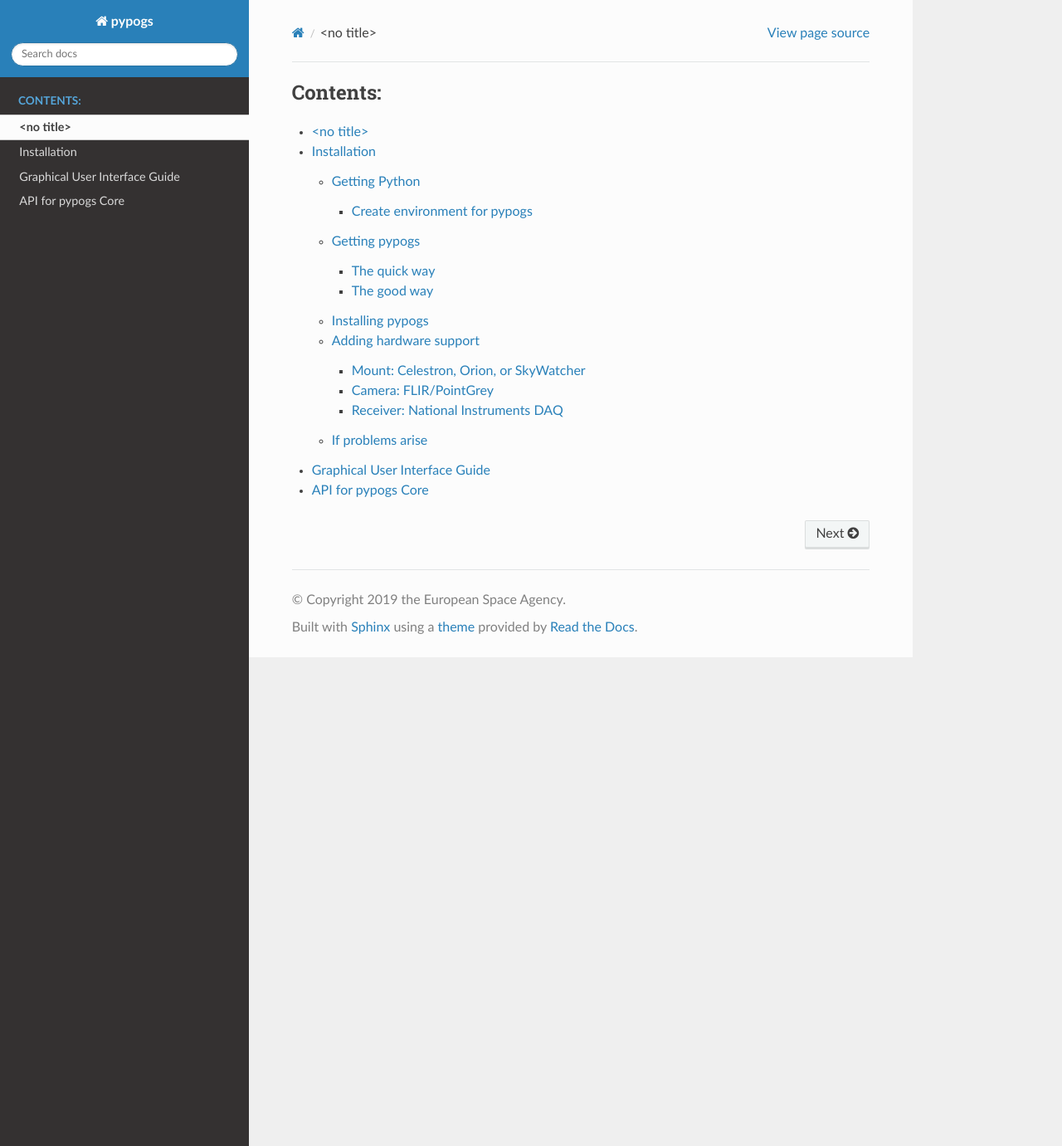
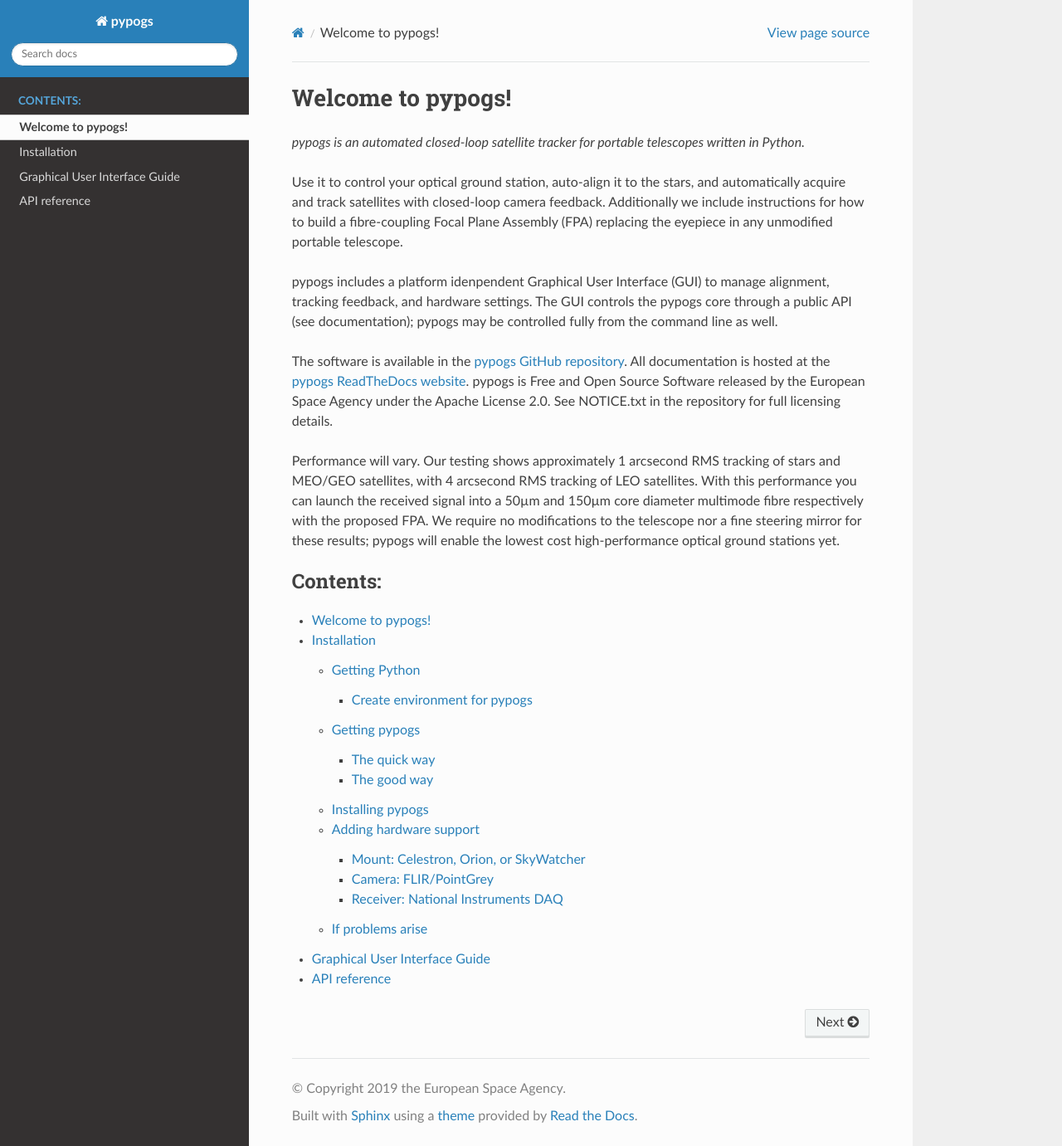
Before and after one commit to esa/pypogs, a Sphinx documentation site: the page built from docs/index.rst, in a window 1280 px wide and 1381 px high. Shown: the whole window at 83% size. Built offline with Sphinx 7.4.7 and the Read the Docs theme 2.0.0, drawn with Linux system fonts in a browser that asks for light colours.

Commit message:
Update docs

```diff
--- /dev/null
+++ b/README.rst
@@ -0,0 +1,25 @@
+Welcome to pypogs!
+==================
+
+*pypogs is an automated closed-loop satellite tracker for portable telescopes written in Python.*
+
+Use it to control your optical ground station, auto-align it to the stars, and automatically acquire
+and track satellites with closed-loop camera feedback. Additionally we include instructions for how
+to build a fibre-coupling Focal Plane Assembly (FPA) replacing the eyepiece in any unmodified
+portable telescope.
+
+pypogs includes a platform idenpendent Graphical User Interface (GUI) to manage alignment, tracking
+feedback, and hardware settings. The GUI controls the pypogs core through a public API (see
+documentation); pypogs may be controlled fully from the command line as well.
+
+The software is available in the `pypogs GitHub repository <https://github.com/esa/pypogs>`_.
+All documentation is hosted at the
+`pypogs ReadTheDocs website <https://pypogs.readthedocs.io/en/latest/>`_. pypogs is Free and Open
+Source Software released by the European Space Agency under the Apache License 2.0. See NOTICE.txt
+in the repository for full licensing details.
+
+Performance will vary. Our testing shows approximately 1 arcsecond RMS tracking of stars and
+MEO/GEO satellites, with 4 arcsecond RMS tracking of LEO satellites. With this performance you
+can launch the received signal into a 50µm and 150µm core diameter multimode fibre respectively with
+the proposed FPA. We require no modifications to the telescope nor a fine steering mirror for these
+results; pypogs will enable the lowest cost high-performance optical ground stations yet.
--- a/docs/index.rst
+++ b/docs/index.rst
@@ -3,7 +3,7 @@
    You can adapt this file completely to your liking, but it should at least
    contain the root `toctree` directive.
 
-.. include ../README.rst
+.. include:: ../README.rst
 
 .. toctree::
    :maxdepth: 3
```
Also changed, not shown: README.md (deleted, +0 -2 lines), docs/api_docs.rst (+6 -5 lines), docs/gui_instructions.rst (+9 -0 lines), requirements.txt (added, +10 -0 lines), setup.py (added, +18 -0 lines), docs/Figures/GUI_in_action.png (added), 1 other file.
